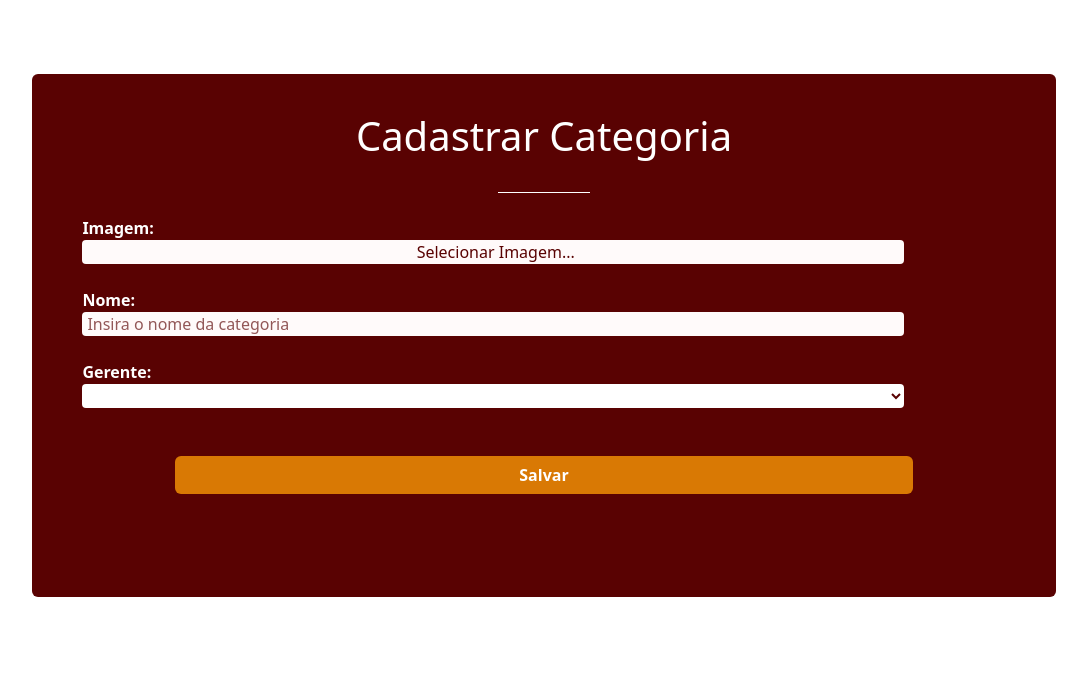
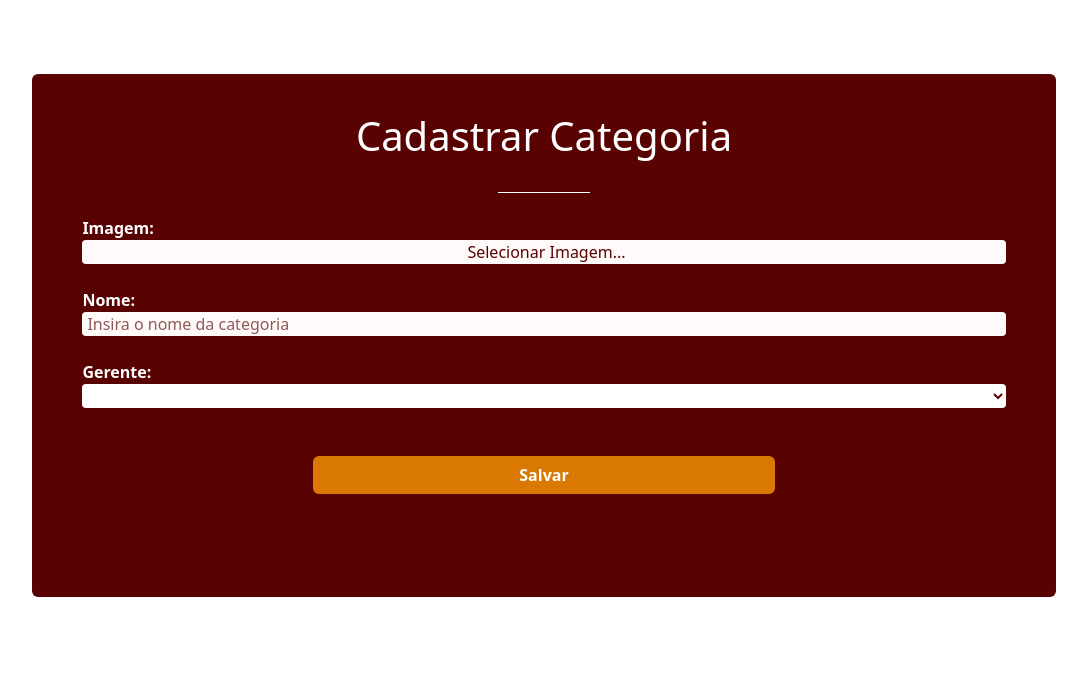
Before and after one commit to ujjpedro/La_Carte, a PHP site: page /program/cadastro/cadCategoria.php in a window 1280 px wide. Shown: the part 566-1259 px from the top of the page, without its empty margins (96-1183 px from the left). Run offline with PHP 8.4, Linux system fonts and the light colour scheme; data that the repository does not hold is empty.

Commit message:
Add files via upload

```diff
--- a/La_Carte/css/cad.css
+++ b/La_Carte/css/cad.css
@@ -17,7 +17,7 @@ select{
     background-color: white;
     color: #590202;
     padding-left: 5px;
-    width: 89%;
+    width: 100%;
 }
 
 select:hover{
@@ -30,7 +30,7 @@ input{
     background-color: #FFFAFA;
     color: #590202;
     padding-left: 5px;
-    width: 89%;
+    width: 100%;
     align-content: center;
 }
 
@@ -49,7 +49,7 @@ input[type="file"] {
     background-color: #FFFAFA;
     color: #590202;
     padding-left: 5px;
-    width: 89%;
+    width: 100%;
     text-align: center;
     font-weight: lighter;
 }
@@ -60,7 +60,7 @@ input[type="file"] {
     padding: 6px;
     color: white;
     border-radius: 6px;
-    width: 80%;
+    width: 50%;
     font-weight: bold;
 }
 
--- a/La_Carte/login.php
+++ b/La_Carte/login.php
@@ -29,8 +29,8 @@
                         <label for="senha">Senha:</label><br>
                             <input type="password" placeholder="Insira sua senha" name="senha" id="senha" required>
                     </div>
+                    <center>
                         <br><br>
-                        <center>
                         <button name="acao" id="acao" type="submit" value="salvar" class="save">Entrar</button>
                         <br><br>
                         <p>Não possui cadastro? <a href="cadastro/cadCliente.php">Cadastre-se</a></p>
@@ -38,6 +38,7 @@
                     </form>
                 </div>
             </div>
+        </div>
     </section>
 </body>
 </html>
```
Also changed, not shown: La_Carte/classes/Pratos.class.php (+5 -3 lines), La_Carte/conf/script_bd.sql (+9 -7 lines).
